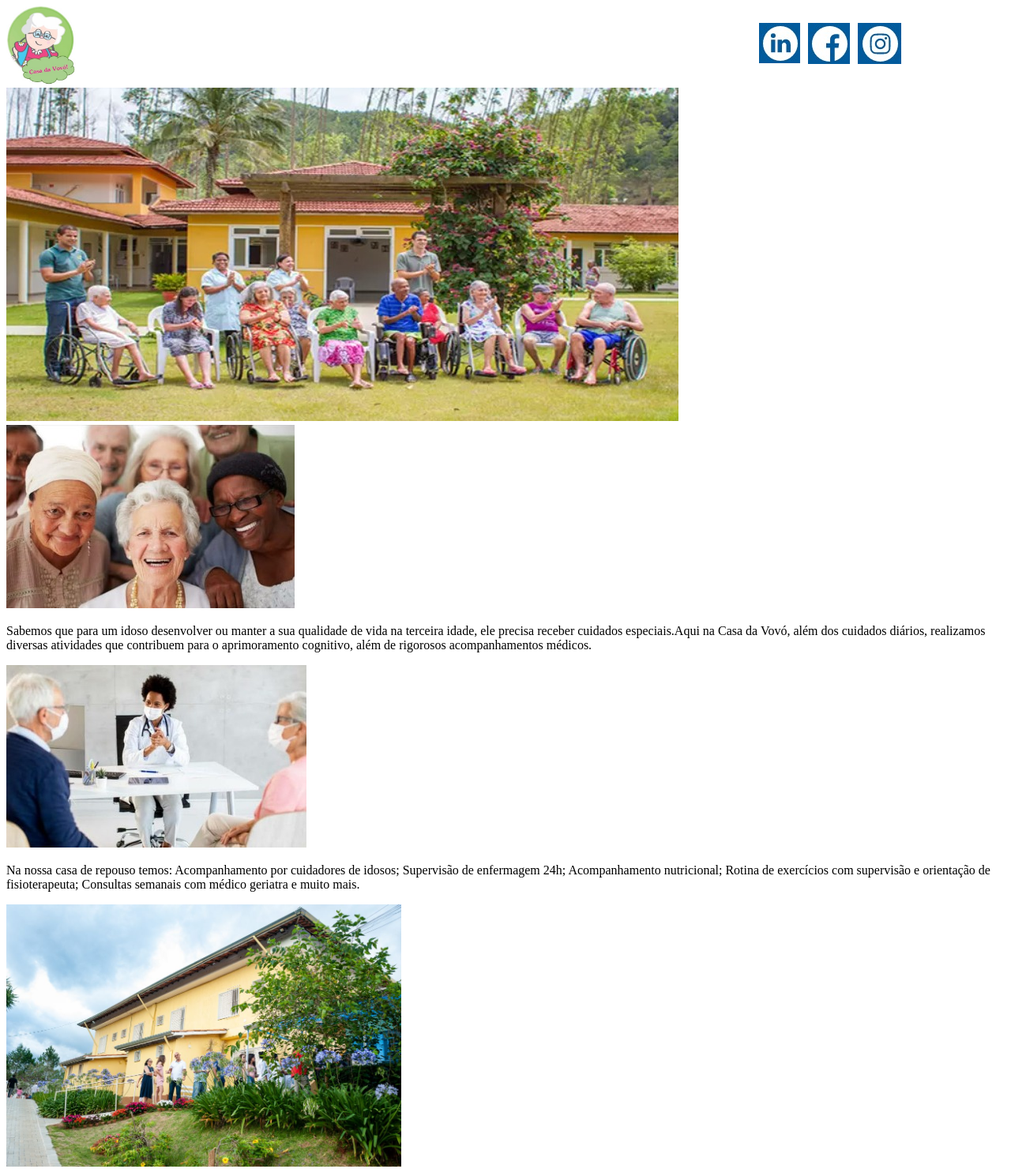
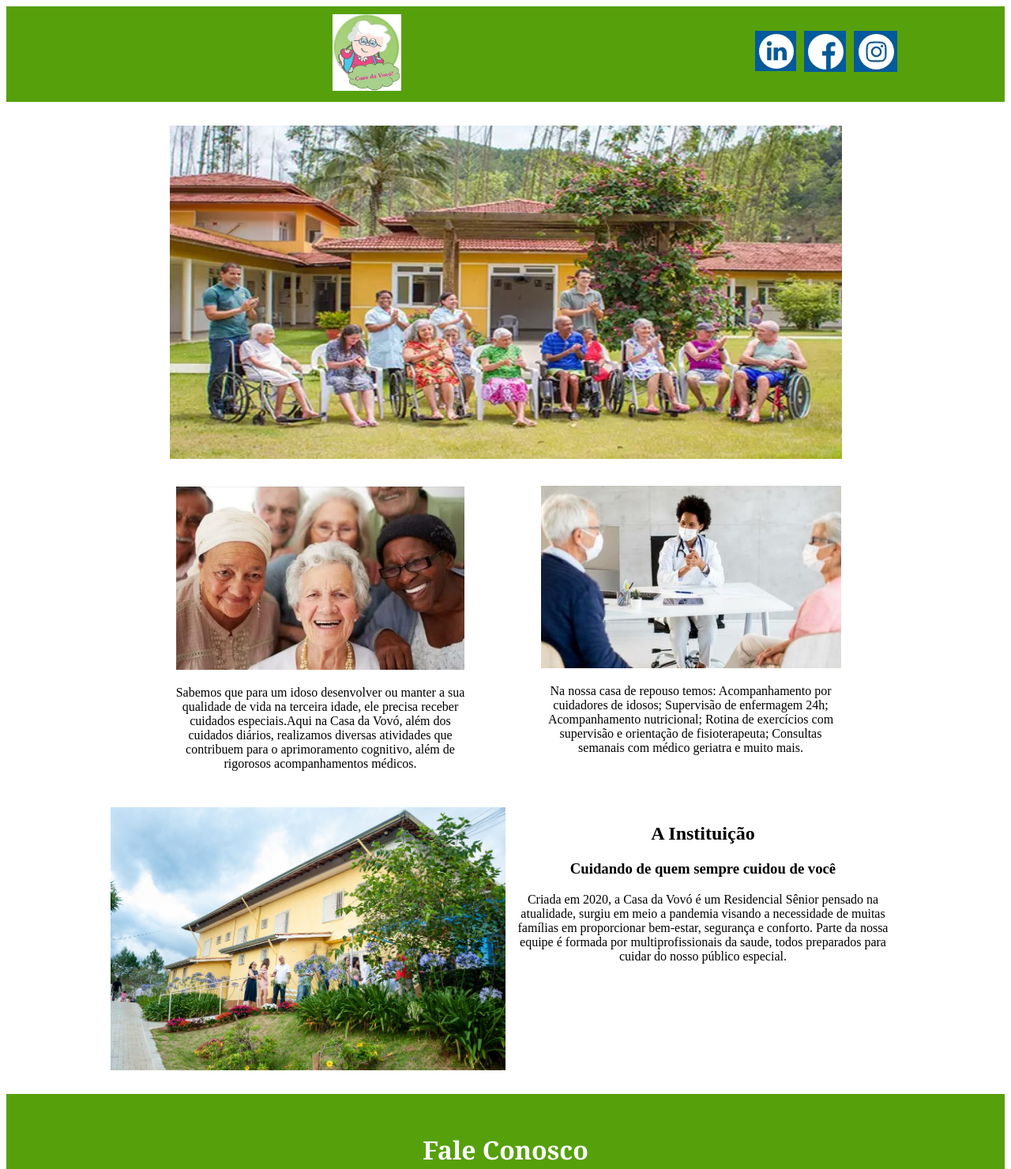
Before and after one commit to laispoliv/Projeto-casa-da-vov-, a plain HTML site: page index.html in a window 1280 px wide. Shown: the top 1480 px of the page at 79% size. Drawn offline with Linux system fonts and the light colour scheme; files that its build step writes are made by us from their sources; files whose address does not match are found by name.

Commit message:
Add files via upload

```diff
--- a/Stylesheet.css
+++ b/Stylesheet.css
@@ -1,3 +1,9 @@
+.headerTopo {
+  padding: 10px;
+  background-color: rgb(86, 160, 12);
+  text-align: center;
+}
+
 .redeSociais {
   width: 25%;
   float: right;
@@ -5,6 +11,15 @@
 }
 .icones {
   padding: 5px;
+}
+
+.carrousel {
+  margin: 30px 0;
+  text-align: center;
+}
+
+.div id {
+  display: inline-block;
 }
 
 .faleconosco {
@@ -63,3 +78,29 @@ form select {
   font-weight: bold;
   color: rgb(86, 160, 12);
 }
+
+.aInstituicao {
+  display: flex;
+  margin: 30px 0;
+  text-align: center;
+  justify-content: center;
+}
+
+.textoInstituicao {
+  width: 500px;
+}
+
+.container {
+  display: flex;
+  text-align: center;
+  justify-content: center;
+}
+
+.container-esquerda {
+  width: 379px;
+}
+
+.container-direita {
+  width: 379px;
+  padding-left: 90px;
+}
```
